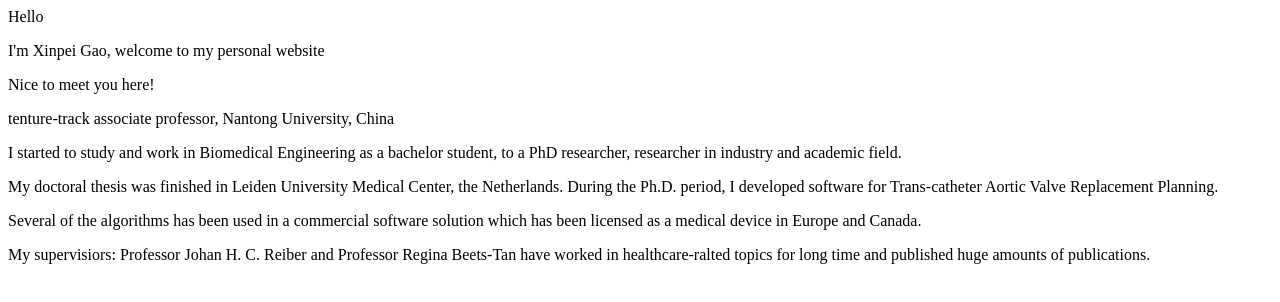
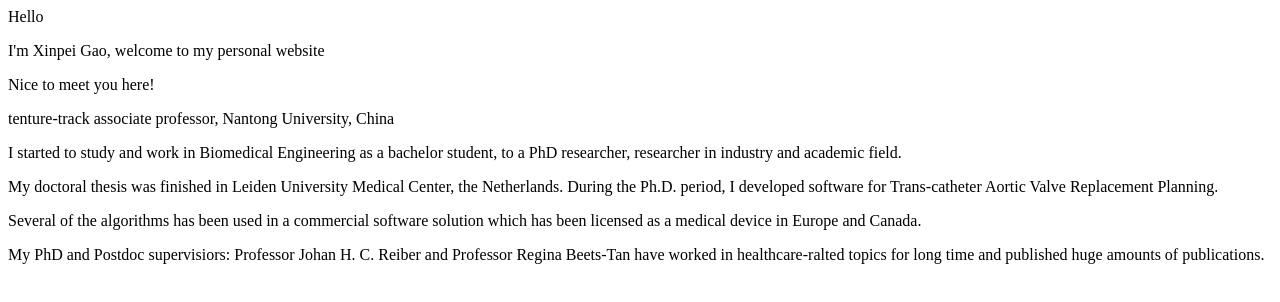
Before and after one commit to x20232023/xgao.github.io, a plain HTML site: page index.html in a window 1280 px wide. Drawn offline with Linux system fonts and the light colour scheme.

Commit message:
Update index.html

```diff
--- a/index.html
+++ b/index.html
@@ -10,4 +10,4 @@
 <p>I started to study and work in Biomedical Engineering as a bachelor student, to a PhD researcher, researcher in industry and academic field.</p>
 <p>My doctoral thesis was finished in Leiden University Medical Center, the Netherlands. During the Ph.D. period, I developed software for Trans-catheter Aortic Valve Replacement Planning.</p>
 <p>Several of the algorithms has been used in a commercial software solution which has been licensed as a medical device in Europe and Canada.</p>
-<p>My supervisiors: Professor Johan H. C. Reiber and Professor Regina Beets-Tan have worked in healthcare-ralted topics for long time and published huge amounts of publications.</p>
+<p>My PhD and Postdoc supervisiors: Professor Johan H. C. Reiber and Professor Regina Beets-Tan have worked in healthcare-ralted topics for long time and published huge amounts of publications.</p>
```
